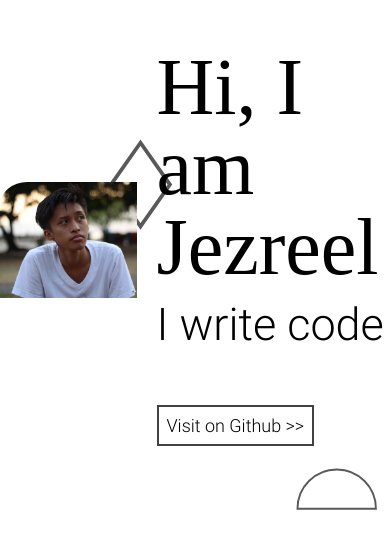
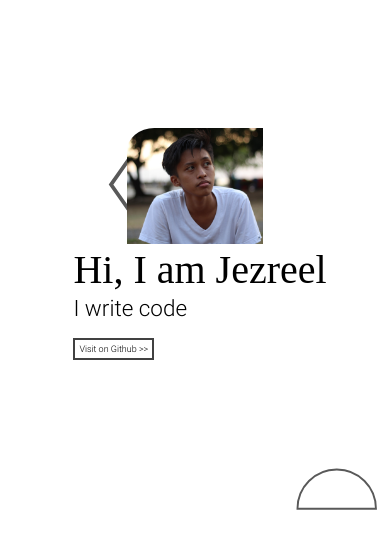
Before and after one commit to JezReal/JezReal.github.io, a plain HTML site: page index.html in a window 390 px wide. Shown: the part 181-730 px from the top of the page. Drawn offline with Linux system fonts and the light colour scheme.

Commit message:
add style for phones

```diff
--- a/css/style.css
+++ b/css/style.css
@@ -19,7 +19,7 @@ body {
 
 .main-container {
     display: flex;
-       flex-direction: row;
+    flex-direction: row;
     align-items: center;
     justify-content: center;
     height: 100vh;
@@ -43,7 +43,7 @@ h1 {
 h3 {
     font-family: 'Roboto', sans-serif;
     font-size: 4.5rem;
-    margin-bottom: 7rem;
+    margin-bottom: 5rem;
 }
 
 a {
@@ -51,7 +51,6 @@ a {
     font-size: 1.8rem;
     text-decoration: none;
     color: black;
-
     padding: 0.8rem;
     border: 2px solid #414141
 }
@@ -59,3 +58,20 @@ a {
 a:visited, a:active {
     color: black;
 }
+
+@media (max-width: 768px) {
+    html {
+        font-size: 5px;
+    }
+
+    .main-container {
+        display: flex;
+        flex-direction: column;
+        justify-content: center;
+        height: 100vh;
+    }
+
+    .image-container {
+        margin-bottom: 1rem;
+    }
+}
```
